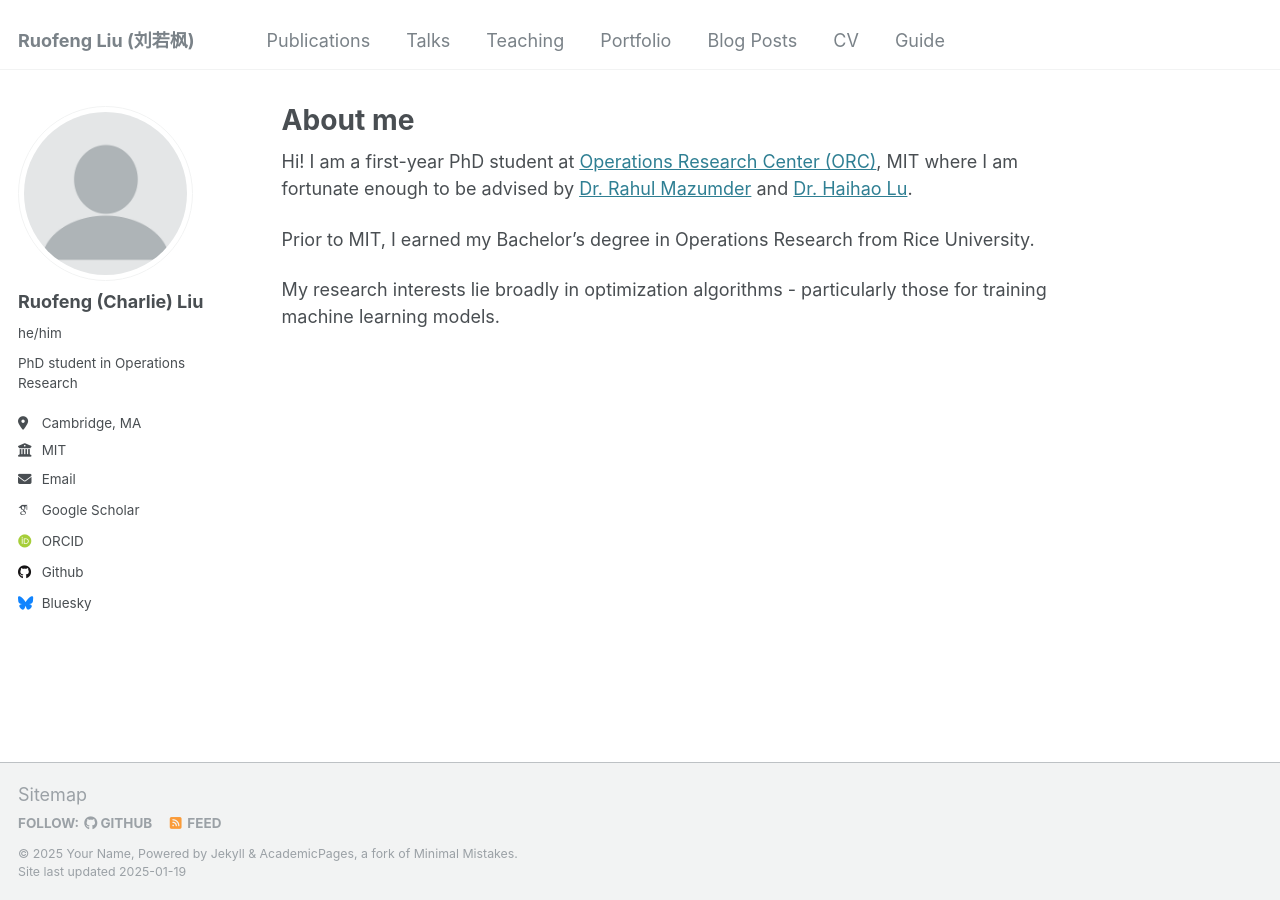
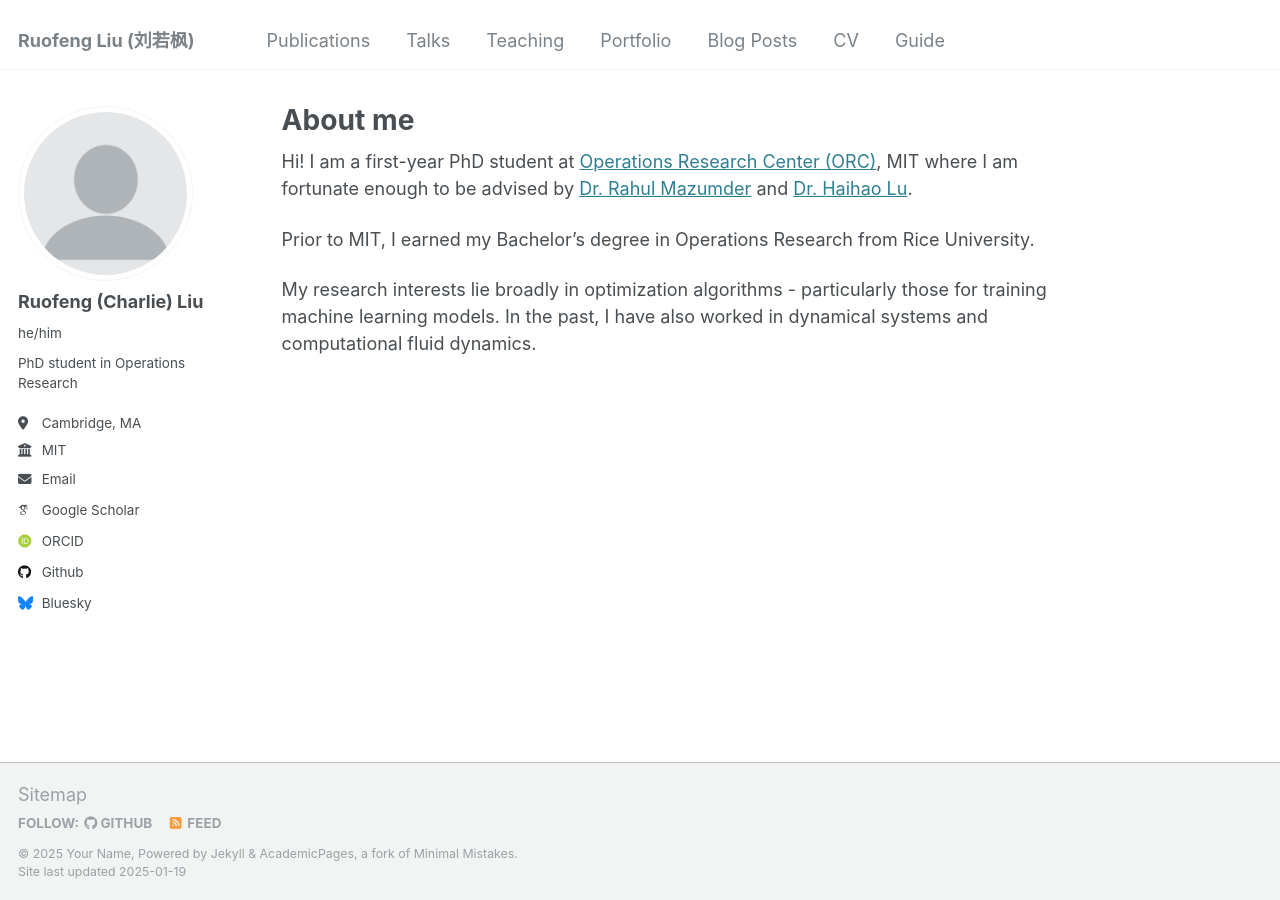
Before and after one commit to Alpha-kun/Alpha-kun, a Jekyll site: the page built from _pages/about.md, in a window 1280 px wide. Built offline with Jekyll 4.4.1, drawn with Linux system fonts in a browser that asks for light colours; some web fonts are replaced.

Commit message:
added past research directions

```diff
--- a/_pages/about.md
+++ b/_pages/about.md
@@ -11,4 +11,4 @@ Hi! I am a first-year PhD student at [Operations Research Center (ORC)](https://
 
 Prior to MIT, I earned my Bachelor's degree in Operations Research from Rice University.
 
-My research interests lie broadly in optimization algorithms - particularly those for training machine learning models.
+My research interests lie broadly in optimization algorithms - particularly those for training machine learning models. In the past, I have also worked in dynamical systems and computational fluid dynamics.
```
